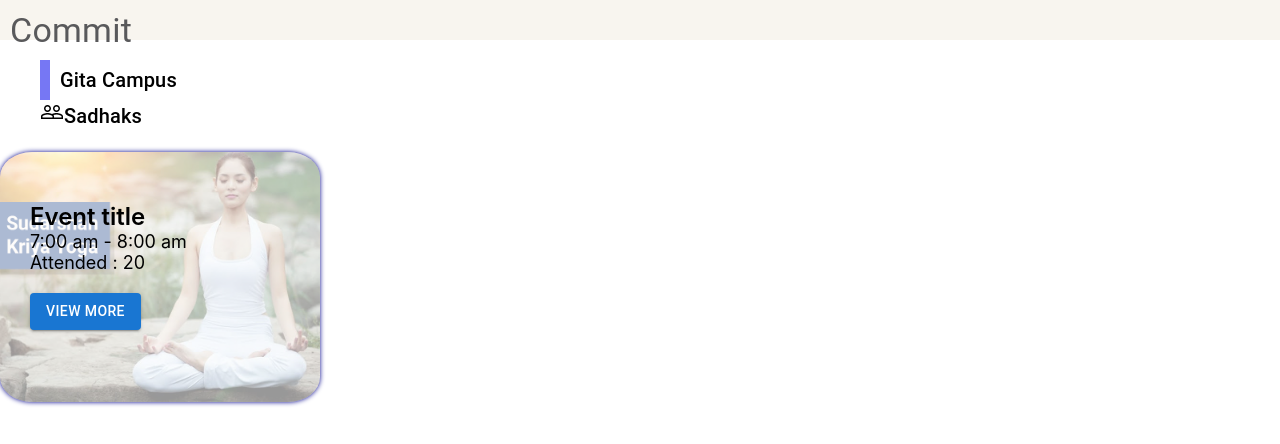
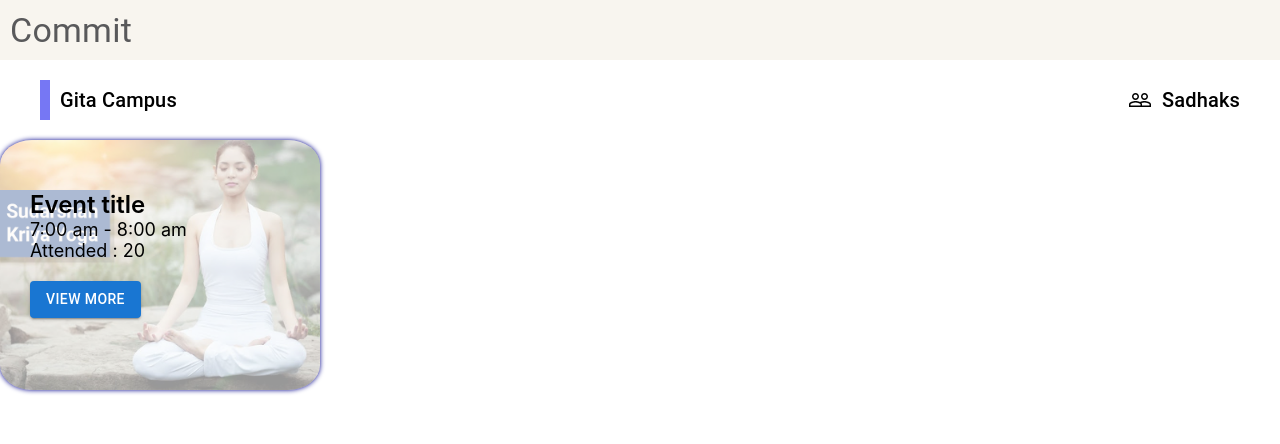
Before and after one commit to ajaydarisi/commit, a React (Create React App) app: page / in a window 1280 px wide. Shown: the top 444 px of the page. Built offline with nearby package versions, Linux system fonts and the light colour scheme.

Commit message:
Working on header

```diff
--- a/src/components/Dashboard/Header/Header.css
+++ b/src/components/Dashboard/Header/Header.css
@@ -1,5 +1,6 @@
 .headerMain {
     margin: 20px 40px;
+    display: flex;
 }
 
 .headerTitle {
@@ -10,4 +11,7 @@
 
 .sadhaks {
     display: flex;
+    align-items: center;
+    gap: 10px;
+    margin-left: auto;
 }
--- a/src/components/Dashboard/Header/Header.js
+++ b/src/components/Dashboard/Header/Header.js
@@ -1,5 +1,5 @@
 import PeopleOutlineIcon from "@mui/icons-material/PeopleOutline";
-import { Box, Typography } from "@mui/material";
+import { Box, Button, Typography } from "@mui/material";
 import React from "react";
 import "./Header.css";
 
@@ -22,10 +22,12 @@ function Header() {
                 </Typography>
             </div>
             <div className="sadhaks">
-                <PeopleOutlineIcon />
-                <Typography variant="h6" component="h1">
-                    Sadhaks
-                </Typography>
+                {/* <Button variant="outlined" size="small"> */}
+                    <PeopleOutlineIcon />
+                    <Typography variant="h6" component="h1">
+                        Sadhaks
+                    </Typography>
+                {/* </Button> */}
             </div>
         </div>
     );
--- a/src/components/Dashboard/Navbar/Navbar.js
+++ b/src/components/Dashboard/Navbar/Navbar.js
@@ -1,19 +1,20 @@
 import { Typography } from "@mui/material";
 import { Box } from "@mui/system";
 import React from "react";
+import './Navbar.css'
 
 function Navbar() {
     return (
-        <div>
+        <div className="navbarMain">
             <Box
                 sx={{
                     backgroundColor: "#F8F5EF",
-                    height: "40px",
+                    height: "60px",
                     width: "100%",
-                    padding: "10px"
+                    padding: "10px",
                 }}
             >
-                <Typography variant="h4" component="h1" color={"#59595B"}>
+                <Typography variant="h4" color={"#59595B"}>
                     Commit
                 </Typography>
             </Box>
```
Also changed, not shown: src/components/Dashboard/Navbar/Navbar.css (added).
